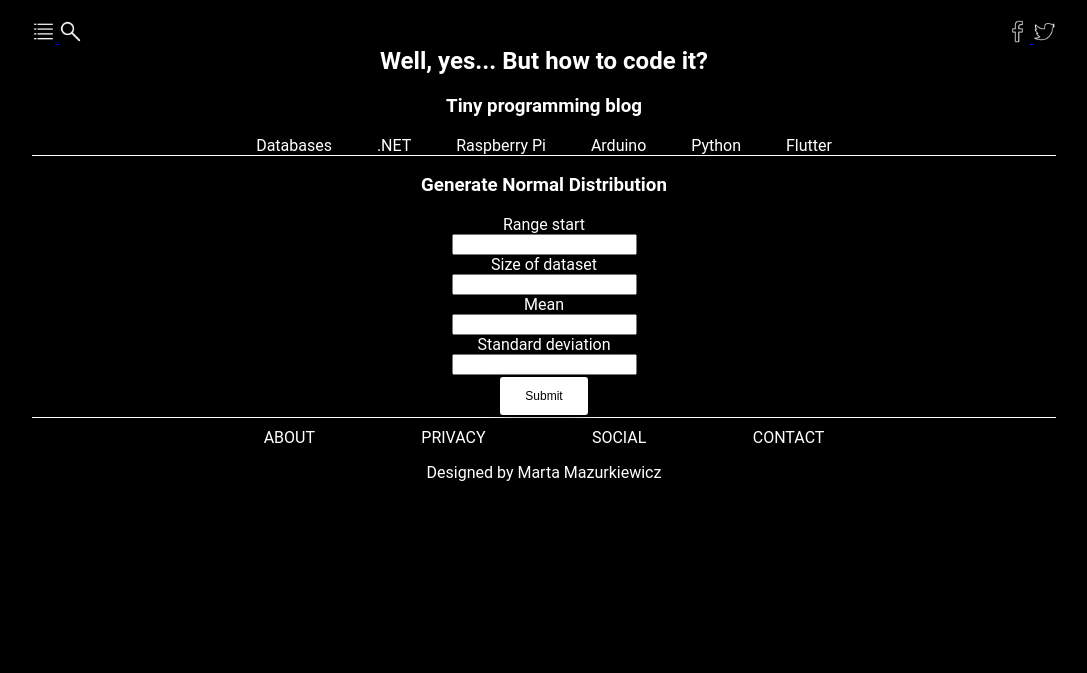
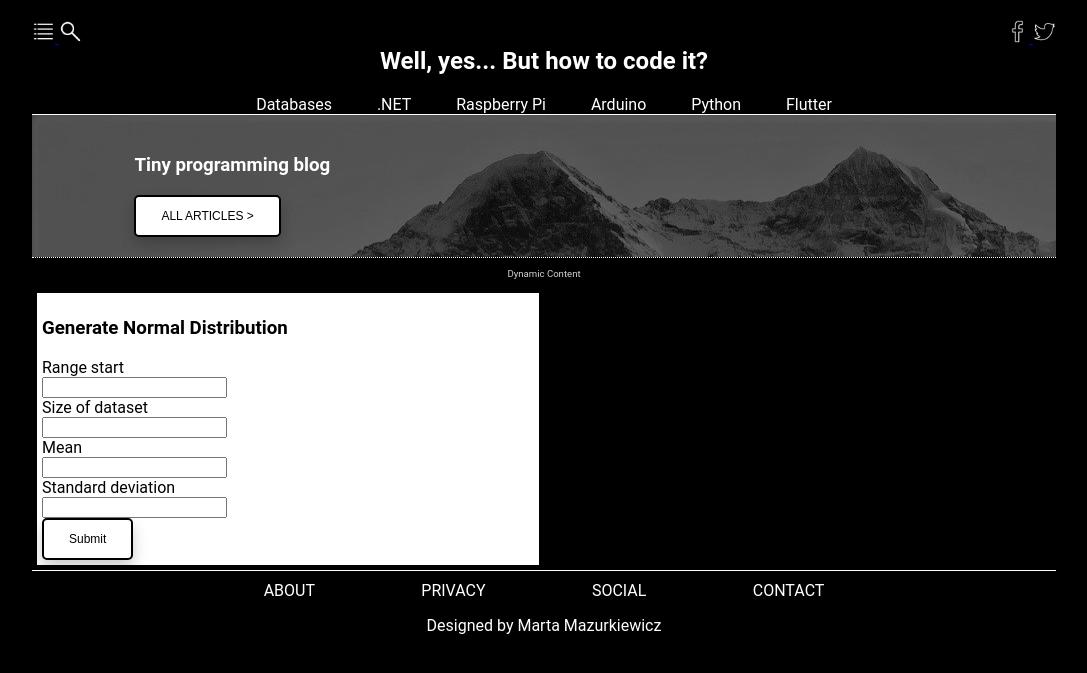
Before and after one commit to martamazurkiewicz/tiny_blog, a Symfony app: template templates/index/index.html.twig in a window 1280 px wide. Shown: the top 673 px of the page, without its empty margins (96-1183 px from the left). Run offline with Twig, Linux system fonts and the light colour scheme; the template is opened without the code that fills it, so the values that code supplies are empty; form fields are guessed from the names that the template uses; style sheets or scripts are compiled from the project's sources; some libraries are stand-ins or nearby versions.

Commit message:
Raport part of css is done

```diff
--- a/public/css/site.css
+++ b/public/css/site.css
@@ -1,6 +1,12 @@
 .footer a, .topics a {
   color: white;
   text-decoration: none;
+}
+
+.article {
+  border-color: black;
+  border-width: 5px;
+  border-style: solid;
 }
 
 * {
@@ -89,13 +95,13 @@ button {
   border-radius: 5px;
   font-size: 12px;
   cursor: pointer;
-  box-shadow: 0 8px 15px rgba(0, 0, 0, 0.2);
+  box-shadow: 0px 8px 15px rgba(0, 0, 0, 0.2);
 }
 
 button:hover {
   transform: translateY(-4px);
   color: white;
-  box-shadow: 0 15px 20px rgba(0, 0, 0, 0.3);
+  box-shadow: 0px 15px 20px rgba(0, 0, 0, 0.3);
   background-color: gray;
   border-color: gray;
 }
@@ -117,6 +123,49 @@ button:hover {
   margin-right: 2%;
 }
 
+.main {
+  text-align: left;
+  padding-left: 10%;
+  padding-bottom: 2%;
+  padding-top: 2%;
+}
+
+div.section {
+  border-top: 1px dotted white;
+  overflow: auto;
+}
+
+p.section {
+  font-size: 0.6em;
+  color: lightgray;
+}
+
+.article {
+  text-align: left;
+  padding: 5px;
+  background-color: white;
+  color: black;
+}
+.article a {
+  color: black;
+  text-decoration: none;
+}
+
+.relative {
+  position: relative;
+  height: 400px;
+}
+
+.scrollable {
+  max-height: 100%;
+  overflow: auto;
+}
+
+.articleSummary {
+  padding-left: 20px;
+  padding-right: 20px;
+}
+
 .footer {
   border-top: 1px solid white;
   padding-top: 1%;
@@ -126,8 +175,23 @@ button:hover {
   margin-right: 5%;
 }
 
+.titleHeadline {
+  border-bottom: 2px solid black;
+  padding-bottom: 2%;
+  text-overflow: clip;
+}
+
+.latestArticle {
+  margin-left: 5%;
+  margin-right: 5%;
+}
+.latestArticle p {
+  margin-top: 5%;
+  border-bottom: 2px dotted black;
+}
+
 a:hover {
-  color: grey;
+  color: gray;
   cursor: pointer;
 }
 
--- a/public/scss/site.scss
+++ b/public/scss/site.scss
@@ -1,6 +1,12 @@
 %href-shared {
   color: white;
   text-decoration: none;
+}
+
+%article-border {
+  border-color: black;
+  border-width: 5px;
+  border-style: solid;
 }
 
 $white-line-solid: 1px solid white;
@@ -84,25 +90,23 @@ button {
   border-radius: 5px;
   font-size: 12px;
   cursor: pointer;
-  box-shadow: 0 8px 15px rgba(0, 0, 0, 0.2);
+  box-shadow: 0px 8px 15px rgba(0, 0, 0, 0.2);
 }
 
 button:hover {
   transform: translateY(-4px);
   color: white;
-  box-shadow: 0 15px 20px rgba(0, 0, 0, 0.3);
+  box-shadow: 0px 15px 20px rgba(0, 0, 0, 0.3);
   background-color: gray;
   border-color: gray;
 }
 
 .navbar {
   border-bottom: $white-line-solid;
-
   img {
     max-height: 23px;
     width: auto;
   }
-
   .column {
     width: 50%;
     float: left;
@@ -117,10 +121,53 @@ button:hover {
   }
 }
 
+.main {
+  text-align: left;
+  padding-left: 10%;
+  padding-bottom: 2%;
+  padding-top: 2%;
+}
+
+div.section {
+  border-top: $white-line-dotted;
+  overflow: auto;
+}
+
+p.section {
+  font-size: 0.6em;
+  color: lightgray;
+}
+
+.article {
+  @extend %article-border;
+  text-align: left;
+  padding: 5px;
+  background-color: white;
+  color: black;
+  a {
+    color: black;
+    text-decoration: none;
+  }
+}
+
+.relative{
+  position: relative;
+  height: 400px;
+}
+
+.scrollable{
+  max-height:100%;
+  overflow:auto;
+}
+
+.articleSummary {
+  padding-left: 20px;
+  padding-right: 20px;
+}
+
 .footer {
   border-top: $white-line-solid;
   padding-top: 1%;
-
   a {
     @extend %href-shared;
     margin-left: 5%;
@@ -128,7 +175,22 @@ button:hover {
   }
 }
 
+.titleHeadline {
+  border-bottom: $black-line;
+  padding-bottom: 2%;
+  text-overflow: clip;
+}
+
+.latestArticle{
+  margin-left: 5%;
+  margin-right: 5%;
+  p{
+    margin-top: 5%;
+    border-bottom: $black-line-dotted;
+  }
+}
+
 a:hover {
-  color: grey;
+  color: gray;
   cursor: pointer;
 }
--- a/templates/base.html.twig
+++ b/templates/base.html.twig
@@ -40,9 +40,6 @@
                     <h2>
                         Well, yes... But how to code it?
                     </h2>
-                    <h3>
-                        Tiny programming blog
-                    </h3>
                 </div>
             </div>
             <div class="topics">
@@ -53,6 +50,12 @@
                 <a href="#">Python</a>
                 <a href="#">Flutter</a>
             </div>
+        </div>
+    {% endblock %}
+    {% block main %}
+        <div class="main" style="background-image: url('{{ asset('images/background.jpg') }}')">
+            <h3>Tiny programming blog</h3>
+            <button type="button">ALL ARTICLES ></button>
         </div>
     {% endblock %}
     {% block page_content %}
--- a/templates/index/index.html.twig
+++ b/templates/index/index.html.twig
@@ -1,10 +1,14 @@
 {% extends ('base.html.twig') %}
 {% block stylesheets %}
+    {{ parent() }}
+    <link rel="stylesheet" href="{{ asset('css/form.css') }}">
 {% endblock %}
 {% block page_content %}
+    <div class="section">
+        <p class="section">Dynamic Content</p>
+        <div class="column-6 article">
             {% if submitted == false %}
                 <div id="distribution-form-container">
-
                     {% set form = distributionForm.createView %}
                     {{ form_start(form) }}
                     <div id="form-header">
@@ -69,16 +73,23 @@
                     {{ form_end(form) }}
                 </div>
             {% else %}
-        <div class="row justify-content-center">
-        {% for key,value in pairs %}
-            <p>Key : {{ key }}
-                Value : {{ value }}</p>
-        {% endfor %}
-        <div>
+                <div class="column-5 articleSummary">
                     <p>68% of observations are in range between {{ sigmas[0][0] }} and {{ sigmas[0][1] }}</p>
                     <p>95% of observations are in range between {{ sigmas[1][0] }} and {{ sigmas[1][1] }}</p>
                     <p>99% of observations are in range between {{ sigmas[2][0] }} and {{ sigmas[2][1] }}</p>
+                    <a href="{{ path('home') }}">
+                        <button>Close report</button>
+                    </a>
                 </div>
-        <a href="{{ path('home') }}"><button>Close report</button></a>
+                <div class="column-7 relative">
+                    <div class="scrollable">
+                        <h2 class="titleHeadline">Generated values:</h2>
+                        {% for key,value in pairs %}
+                            <p>f({{ key }}) = {{ value }}</p>
+                        {% endfor %}
+                    </div>
+                </div>
             {% endif %}
+        </div>
+    </div>
 {% endblock %}
```
Also changed, not shown: public/images/background.jpg (added), public/scss/form.scss (added), 1 other file. Lines whose indentation alone changed are shown as unchanged.
